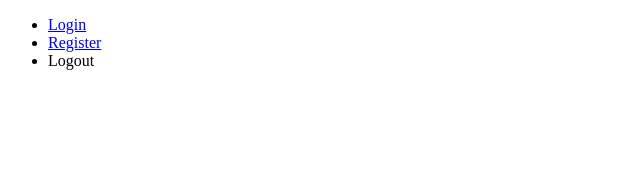
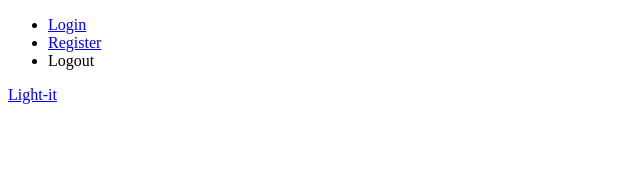
Before and after one commit to Light-it-labs/nuxt-boilerplate, a Nuxt app: page / in a window 1280 px wide. Shown: the top 176 px of the page, without its empty margins (0-640 px from the left). Built offline with nearby package versions, Linux system fonts and the light colour scheme.

Commit message:
Add footer partial component

```diff
--- a/layouts/default.vue
+++ b/layouts/default.vue
@@ -2,15 +2,18 @@
   <div>
     <Header />
     <nuxt />
+    <Footer />
   </div>
 </template>
 
 <script>
   import Header from './partials/header';
+  import Footer from './partials/footer';
 
   export default {
     components: {
-      Header
+      Header,
+      Footer
     }
   }
 </script>
--- /dev/null
+++ b/layouts/partials/footer.vue
@@ -0,0 +1,10 @@
+<template>
+  <footer>
+    <a href="https://lightit.io" target="_blank">Light-it</a>
+  </footer>
+</template>
+<script>
+  export default {
+
+  }
+</script>
--- a/layouts/partials/header.vue
+++ b/layouts/partials/header.vue
@@ -1,5 +1,6 @@
 <template>
-  <nav >
+  <header>
+    <nav>
       <div class="container">
           <ul>
             <li class="inline">
@@ -25,6 +26,7 @@
           </ul>
         </div>
     </nav>
+  </header>
 </template>
 
 <script>
```
Lines whose indentation alone changed are shown as unchanged.
